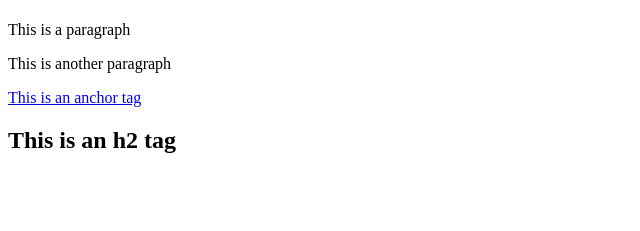
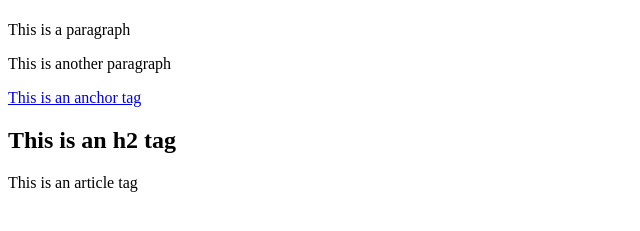
Before and after one commit to JoelOgira/version-control, a plain HTML site: page index.html in a window 1280 px wide. Shown: the part 93-324 px from the top of the page, without its empty margins (0-640 px from the left). Drawn offline with Linux system fonts and the light colour scheme.

Commit message:
Merged the main and feature branch

```diff
--- a/index.html
+++ b/index.html
@@ -14,4 +14,5 @@
     <p>This is another paragraph</p>
     <a href="/#">This is an anchor tag</a>
     <h2>This is an h2 tag</h2>
+    <article>This is an article tag</article>
 </body>
```
